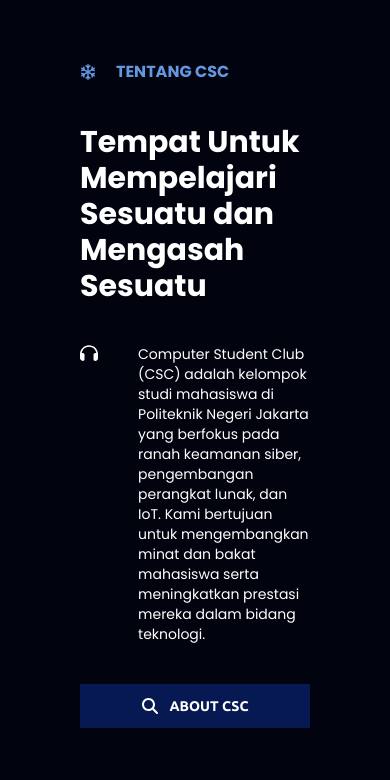
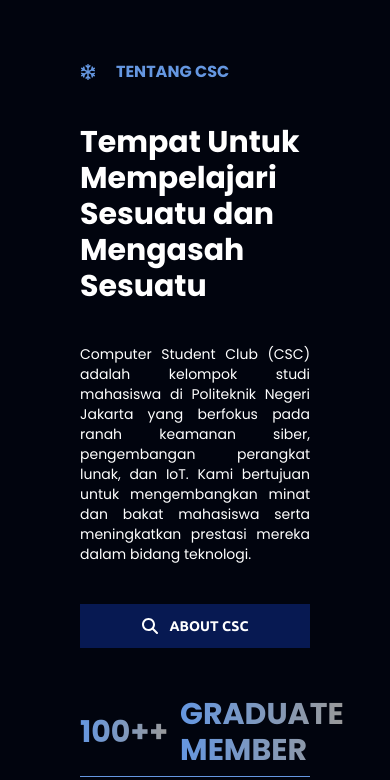
Before and after one commit to NoitrX/csc-final-fe, a Next.js app: page / in a window 390 px wide. Shown: the part 2025-2805 px from the top of the page. Built offline with nearby package versions, Linux system fonts and the light colour scheme; a web font is replaced by a local one.

Commit message:
fix: responsive

```diff
--- a/src/app/division/page.tsx
+++ b/src/app/division/page.tsx
@@ -52,7 +52,7 @@
             <div className="py-1 px-5 border-b border-white">
               <p className="font-bold text-4xl uppercase bg-gradient-to-r from-white to-[#3876D3] bg-clip-text text-transparent">ABOUT</p>
             </div>
-            <p className="text-sm text-justify md:text-center px-24 md:px-48 ">{item.description}</p>
+            <p className="text-sm text-justify md:text-center px-16 md:px-48 ">{item.description}</p>
           </div>
           <div className="w-full bg-[#090f1f] pt-10 pb-20 flex flex-col md:flex-row justify-around px-32 text-white gap-10 font-poppins">
             <div className="flex flex-col">
--- a/src/app/page.tsx
+++ b/src/app/page.tsx
@@ -46,13 +46,10 @@
             <p className="uppercase">Tentang CSC</p>
           </div>
           <p className="font-poppins font-bold text-3xl">Tempat Untuk Mempelajari Sesuatu dan Mengasah Sesuatu</p>
-          <div className="flex gap-10">
-            <FaHeadphones size="100%" />
-            <p className="font-poppins text-sm">
-              Computer Student Club (CSC) adalah kelompok studi mahasiswa di Politeknik Negeri Jakarta yang berfokus pada ranah keamanan siber, pengembangan perangkat lunak, dan IoT. Kami bertujuan untuk mengembangkan minat dan bakat
-              mahasiswa serta meningkatkan prestasi mereka dalam bidang teknologi.
-            </p>
-          </div>
+          <p className="font-poppins text-sm text-justify">
+            Computer Student Club (CSC) adalah kelompok studi mahasiswa di Politeknik Negeri Jakarta yang berfokus pada ranah keamanan siber, pengembangan perangkat lunak, dan IoT. Kami bertujuan untuk mengembangkan minat dan bakat
+            mahasiswa serta meningkatkan prestasi mereka dalam bidang teknologi.
+          </p>
           <Link href={"/about"} className="w-full bg-primary flex justify-center items-center gap-3 py-3 hover:bg-blue-700 transition-all duration-200">
             <FaMagnifyingGlass />
             <p className="font-ubuntu font-bold text-sm uppercase">About CSC</p>
--- a/src/components/CardSlider.tsx
+++ b/src/components/CardSlider.tsx
@@ -38,7 +38,7 @@
         className="mt-4"
         modules={[Navigation, Pagination, Scrollbar, A11y]}
         spaceBetween={50}
-        slidesPerView={3}
+        slidesPerView={1}
         pagination={{ clickable: true }}
         scrollbar={{ draggable: true }}
         onSwiper={(swiper) => console.log(swiper)}
@@ -47,7 +47,6 @@
           400: {
             slidesPerView: 1,
           },
-
           768: {
             slidesPerView: 2,
           },
```
